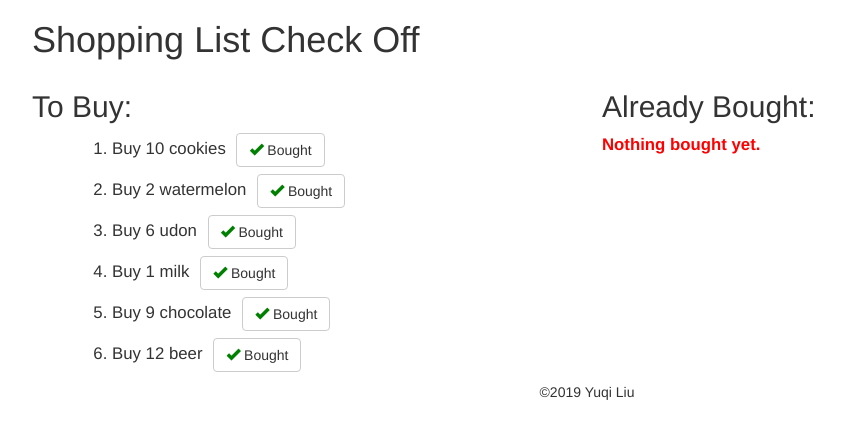
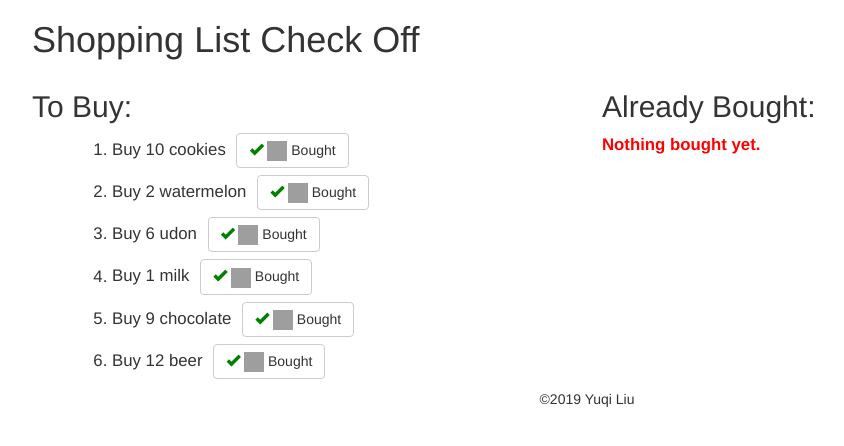
Before and after one commit to iamyuqi/AngularJS, a plain HTML site: page mod2_solution/index.html in a window 1280 px wide. Shown: the whole page, without its empty margins (53-897 px from the left). Drawn offline with nearby package versions, Linux system fonts and the light colour scheme; grey boxes are pictures that could not be loaded.

Commit message:
mod2 update

```diff
--- a/mod2_solution/index.html
+++ b/mod2_solution/index.html
@@ -2,7 +2,8 @@
 <html lang="en" ng-app="ShoppingListCheckOff">
   <head>
     <title>Shopping List Check Off</title>
-    <link rel="stylesheet" href="https://stackpath.bootstrapcdn.com/bootstrap/4.3.1/css/bootstrap.min.css" integrity="sha384-ggOyR0iXCbMQv3Xipma34MD+dH/1fQ784/j6cY/iJTQUOhcWr7x9JvoRxT2MZw1T" crossorigin="anonymous">
+<!--    <link rel="stylesheet" href="https://stackpath.bootstrapcdn.com/bootstrap/4.3.1/css/bootstrap.min.css" integrity="sha384-ggOyR0iXCbMQv3Xipma34MD+dH/1fQ784/j6cY/iJTQUOhcWr7x9JvoRxT2MZw1T" crossorigin="anonymous">-->
+    <link href="https://stackpath.bootstrapcdn.com/bootstrap/4.0.0-beta/css/bootstrap.min.css" rel="stylesheet" integrity="sha384-/Y6pD6FV/Vv2HJnA6t+vslU6fwYXjCFtcEpHbNJ0lyAFsXTsjBbfaDjzALeQsN6M" crossorigin="anonymous">    <script src="angular.min.js"></script>
     <meta name="viewport" content="width=device-width, initial-scale=1">
     <script src="angular.min.js"></script>
     <script src="app.js"></script>
@@ -38,7 +39,11 @@
         <ol>
         <li ng-repeat="item in toBuyList.items">
           Buy {{ item.quantity }} {{ item.name }}
-            <button class="btn btn-default" ng-click="toBuyList.boughtItem($index);"><span class="glyphicon glyphicon-ok"></span> Bought</button></li>
+            <button class="btn btn-default" ng-click="toBuyList.boughtItem($index);"><span class="glyphicon glyphicon-ok"></span>
+                <img class="emoji" src="https://github.githubassets.com/images/icons/emoji/unicode/2611.png" height="20" width="20" align="absmiddle">
+</body>
+</html>
+ Bought</button></li>
      </ul>
      <div class="emptyMessage" ng-if="!toBuyList.items.length" >Everything is bought!</div>
     </div>
```
